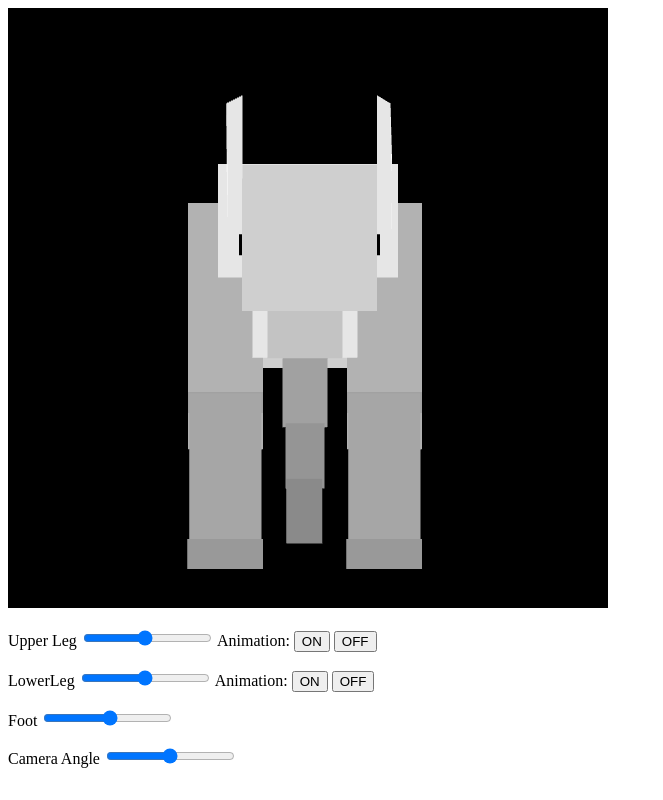
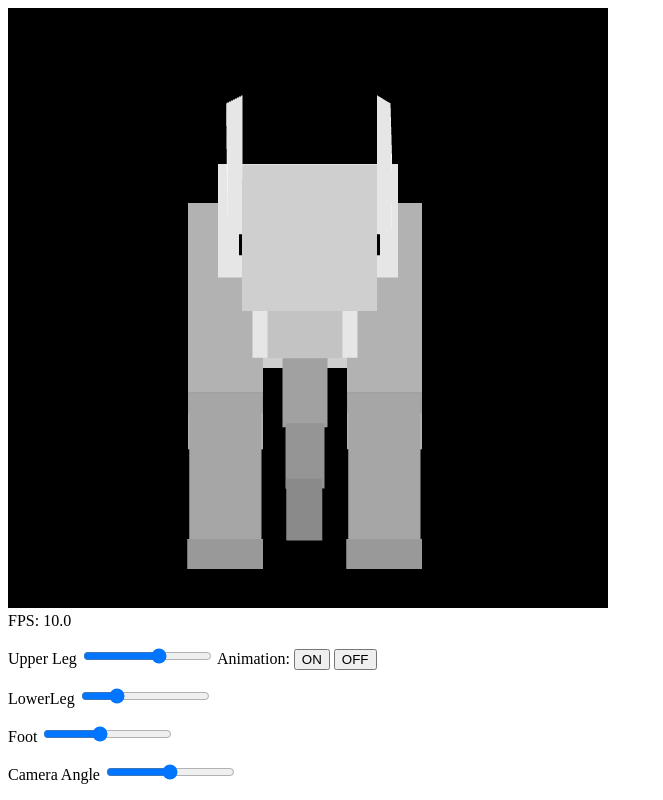
Before and after one commit to taiyatoons/CSE-160, a plain HTML site: page asgn2/src/BlockyAnimal.html in a window 1280 px wide. Shown: the whole page, without its empty margins (0-663 px from the left). Drawn offline with Linux system fonts and the light colour scheme; animation ran at ten frames a second.

Commit message:
everything mostly implemented for asgn2 (need to de-spaghetify)

```diff
--- a/asgn2/src/BlockyAnimal.html
+++ b/asgn2/src/BlockyAnimal.html
@@ -11,21 +11,22 @@
     Please use a browser that supports canvas
   </canvas>
 
+
+  <div id="fps">
+  fps: XX
+  </div>
   <p>
-  Upper Leg <input type="range" min="-15" max="10" value ="-3" class"slider" id="upperLegSlide">
+  Upper Leg <input type="range" min="-15" max="10" value ="0" class="slider" id="upperLegSlide">
   Animation:
-  <button type="button" id="animationYellowOnButton">ON</button>
-  <button type="button" id="animationYellowOffButton">OFF</button>
+  <button type="button" id="animationOnButton">ON</button>
+  <button type="button" id="animationOffButton">OFF</button>
   <p>
-  LowerLeg <input type="range" min="-10" max="30" value ="10" class"slider" id="lowerLegSlide">
-  Animation:
-  <button type="button" id="animationMagentaOnButton">ON</button>
-  <button type="button" id="animationMagentaOffButton">OFF</button>
+  LowerLeg <input type="range" min="-10" max="30" value ="0" class="slider" id="lowerLegSlide">
   <p>
-  Foot <input type="range" min="-5" max="6.5" value ="1" class"slider" id="footSlide">
+  Foot <input type="range" min="-5" max="6.5" value ="0" class="slider" id="footSlide">
 
   <p>
-  Camera Angle <input type="range" min="-180" max="180" value ="0" class"slider" id="angleSlide">
+  Camera Angle <input type="range" min="-180" max="180" value ="0" class="slider" id="angleSlide">
   </p>
 
   <script src="../lib/webgl-utils.js"></script>
--- a/asgn2/src/BlockyAnimal.js
+++ b/asgn2/src/BlockyAnimal.js
@@ -16,6 +16,8 @@ var FSHADER_SOURCE = `
     gl_FragColor = u_FragColor;
   }`
 
+
+// setup
 let canvas;
 let gl;
 let a_Position;
@@ -23,6 +25,17 @@ let u_FragColor;
 let u_Size;
 let u_ModelMatrix;
 let u_GlobalRotateMatrix;
+
+// camera
+let g_isDragging = false;
+let g_lastX = 0;
+let g_lastY = 0;
+let g_rotateY = 0; // up/down
+let g_rotateX = 0; // left/right
+
+// performance
+let g_lastFrameTime = performance.now();
+let g_fps = 0;
 
 function setupWebGL() {
   // Retrieve <canvas> element
@@ -79,18 +92,6 @@ function connectVariablesToGLSL() {
 
 }
 
-// Constants
-const POINT = 0;
-const TRIANGLE = 1;
-const CIRCLE = 2;
-
-// denoted 'g_' for global variable -- UI globals
-let g_selectedColor=[1.0,1.0,1.0,1.0];
-let g_selectedSize=5;
-let g_selectedType=POINT;
-let g_selectedSegs=5;
-
-
 let g_globalAngle=0;
 
 // front legs
@@ -103,19 +104,20 @@ let g_backUpperLegAngle=0;
 let g_backLowerLegAngle=0;
 let g_backFootAngle=0;
 
-let g_magentaAngle=0;
-let g_yellowAnimation=false;
-let g_magentaAnimation=false;
+// animation
+let g_idleAnimation = false;
+let g_frontFootAngle = 0;
+let g_breathe=0;
+let g_trunkAngle=0;
+let g_headBob=0;
+let g_earFlap=0;
+
 
 function addActionsForHtmlUI() {
 
-  // magenta animation
-  document.getElementById('animationMagentaOffButton').onclick = function() { g_magentaAnimation=false;};
-  document.getElementById('animationMagentaOnButton').onclick = function() { g_magentaAnimation=true;};
-
-  // yellow animation
-  document.getElementById('animationYellowOffButton').onclick = function() { g_yellowAnimation=false;};
-  document.getElementById('animationYellowOnButton').onclick = function() { g_yellowAnimation=true;};
+  // animation
+  document.getElementById('animationOffButton').onclick = function() { g_idleAnimation=false;};
+  document.getElementById('animationOnButton').onclick = function() { g_idleAnimation=true;};
 
   document.getElementById('upperLegSlide').addEventListener('mousemove', function() { g_upperLegAngle = this.value; renderScene(); });
   document.getElementById('lowerLegSlide').addEventListener('mousemove', function() { g_lowerLegAngle = this.value; renderScene(); });
@@ -135,17 +137,33 @@ function main() {
   // set up actions for the HTML UI elements
   addActionsForHtmlUI();
 
-  canvas.onmousedown = click;
-  canvas.onmousemove = function(ev) { if(ev.buttons == 1) { renderScene() } };
+  canvas.onmousedown = function(ev) {
+    g_isDragging = true;
+    g_lastX = ev.clientX;
+    g_lastY = ev.clientY;
+  };
+
+  canvas.onmouseup = function() {
+    g_isDragging = false;
+  };
+
+  canvas.onmousemove = function(ev) {
+    if (!g_isDragging) return;
+
+    let dx = ev.clientX - g_lastX;
+    let dy = ev.clientY - g_lastY;
+
+    g_rotateX += dx * 0.5; // left/right
+    g_rotateY += dy * 0.5; // up/down
+
+    g_lastX = ev.clientX;
+    g_lastY = ev.clientY;
+
+  };
 
   // Specify the color for clearing <canvas>
   gl.clearColor(0.0, 0.0, 0.0, 1.0);
 
-  // Clear <canvas>
-  // gl.clear(gl.COLOR_BUFFER_BIT);
-
-  // gl.uniform4f(u_FragColor, 1.0, 1.0, 1.0, 1.0); // red
-  // renderScene();
   requestAnimationFrame(tick);
 }
 
@@ -154,35 +172,63 @@ var g_seconds=performance.now()/1000.0-g_startTime;
 
 function tick() {
 
-  g_seconds=performance.now()/1000.0-g_startTime;
+  let now = performance.now();
+
+  let delta = now - g_lastFrameTime;
+  g_lastFrameTime = now;
+
+  g_fps = 1000 / delta;
+
+  // update time
+  g_seconds = now / 1000.0 - g_startTime;
+  // g_seconds=performance.now()/1000.0-g_startTime;
   // console.log(performance.now());
 
   updateAnimationAngles();
 
   renderScene();
 
+  sendTextToHTML("FPS: " + g_fps.toFixed(1), "fps");
+
   requestAnimationFrame(tick);
 }
 var g_shapesList = [];
 
-function click(ev) {
+function updateAnimationAngles() {
+  if (g_idleAnimation) {
 
-  let [x,y] = convertCoordinatesEventToGL(ev);
-  g_shapesList.push([x, y]);
+    let headCycle = Math.sin(g_seconds * 0.8);
+    let bodyCycle = Math.sin(g_seconds * 0.8 - 0.3);
 
-  // draw every shape that is supposed to be in the canvas
-  renderScene();
+    // breathing
+    // g_breathe = 0.03 * Math.sin(g_seconds * 1.5);
+    g_breathe = 0.02 * (bodyCycle + 1) / 2;
 
-}
+    // trunk
+    g_trunkAngle = 2.5 * Math.sin(g_seconds * 1.2 + 1);
 
-function updateAnimationAngles() {
-  if (g_yellowAnimation) {
-    g_yellowAngle = (45*Math.sin(g_seconds));
+    g_frontFootAngle = -7;
+
+    // legs (idle shift)
+    g_upperLegAngle = -3 + 2 * Math.sin(g_seconds);
+    g_lowerLegAngle = 10 + 1.5 * Math.sin(g_seconds + Math.PI);
+    g_footAngle = 1 + Math.sin(g_seconds);
+
+    // head
+    // g_headBob = 3 * Math.sin(g_seconds * 0.8);
+    g_headBob = 3 * headCycle;
+
+    // ears
+    g_earFlap = 2 * Math.sin(g_seconds * 1.5 + 2);
+
+  } else {
+    // reset to neutral
+    g_breathe = 0;
+    g_trunkAngle = 0;
+    g_headBob = 0;
+    g_earFlap = 0;
+    g_frontFootAngle = g_footAngle;
   }
-  if (g_magentaAnimation) {
-    g_magentaAngle = (45*Math.sin(3*g_seconds));
-  }
-
 }
 
 // draw every shape that is supposed to be in the canvas
@@ -191,26 +237,22 @@ function renderScene() {
   // Check the time at the start of this function
 
   // Pass the matrix to u_ModelMatrix attribute
-  var globalRotMat=new Matrix4().rotate(g_globalAngle,0,1,0);
+  // var globalRotMat=new Matrix4().rotate(g_globalAngle,0,1,0);
+  var globalRotMat = new Matrix4()
+    .rotate(g_globalAngle, 0, 1, 0) // slider rotation (Y axis)
+    .rotate(g_rotateX, 0, 1, 0)     // mouse horizontal drag
+    .rotate(g_rotateY, 1, 0, 0);    // mouse vertical drag
   gl.uniformMatrix4fv(u_GlobalRotateMatrix, false, globalRotMat.elements);
 
   // Clear <canvas>
   gl.clear(gl.COLOR_BUFFER_BIT | gl.DEPTH_BUFFER_BIT);
-  // gl.clear(gl.COLOR_BUFFER_BIT);
-
-  // Draw a test triangle
-  // drawTriangle3D( [-1.0,0.0,0.0, -0.5,-1.0,0.0, 0.0,0.0,0.0]);
 
 
-  // drawCube()
-
   // main body -------------------------------------------
-  // Draw a cube (red)
   let body = new Cube("body");
   body.color = [0.9,0.9,0.9,1.0];
-  //var bodyCoordinatesMat=new Matrix4(body.matrix);
   body.matrix.translate(-.3, 0, 0);
-  body.matrix.scale(0.6, .4, .8);
+  body.matrix.scale(0.6, 0.4 + g_breathe * 0.7, 0.8);
 
   body.render();
   // --------------------------------------------------
@@ -225,9 +267,9 @@ function renderScene() {
   // attach to body space (tweak this!)
   headBase.matrix.translate(-0.525, 0.15, -0.22);
 
-
   // tilt head downward like your sketch
-  headBase.matrix.rotate(-25, 0,0,1);
+  // headBase.matrix.rotate(-25, 0,0,1);
+  headBase.matrix.rotate(-25 + g_headBob, 0,0,1);
 
   let headMatrix = new Matrix4(headBase.matrix);
 
@@ -274,7 +316,8 @@ function renderScene() {
   earL.matrix = new Matrix4(headTopMatrix);
 
   earL.matrix.translate(0.03, .2, -.048);
-  earL.matrix.rotate(30, 0,0,1);
+  // earL.matrix.rotate(30, 0,0,1);
+  earL.matrix.rotate(30 + g_earFlap, 0,0,1);
 
   let earLMatrix = new Matrix4(earL.matrix);
 
@@ -289,7 +332,8 @@ function renderScene() {
   earR.matrix = new Matrix4(headTopMatrix);
 
   earR.matrix.translate(0.03, .2, .45);
-  earR.matrix.rotate(30, 0,0,1);
+  // earR.matrix.rotate(30, 0,0,1);
+  earR.matrix.rotate(30 - g_earFlap, 0,0,1);
 
   let earRMatrix = new Matrix4(earR.matrix);
 
@@ -323,7 +367,8 @@ function renderScene() {
   trunk1.matrix = new Matrix4(snoutMatrix);
 
   trunk1.matrix.translate(0.14, -0.24, .05);
-  trunk1.matrix.rotate(10, 0,0,1);
+  // trunk1.matrix.rotate(10, 0,0,1);
+  trunk1.matrix.rotate(10 + g_trunkAngle, 0,0,1);
 
   let trunk1Matrix = new Matrix4(trunk1.matrix);
 
@@ -335,7 +380,8 @@ function renderScene() {
   trunk2.matrix = new Matrix4(trunk1Matrix);
 
   trunk2.matrix.translate(0.05, -0.21, .01);
-  trunk2.matrix.rotate(10, 0,0,1);
+  // trunk2.matrix.rotate(10, 0,0,1);
+  trunk2.matrix.rotate(10 + g_trunkAngle * 1.2, 0,0,1);
 
   let trunk2Matrix = new Matrix4(trunk2.matrix);
 
@@ -346,11 +392,13 @@ function renderScene() {
   trunk3.color = [0.6,0.6,0.6,1];
   trunk3.matrix = new Matrix4(trunk2Matrix);
 
-  trunk3.matrix.translate(.04, -0.2, 0.003);
-  trunk3.matrix.rotate(10, 0,0,1);
+  trunk3.matrix.translate(.04, -0.19, 0.003);
+  // trunk3.matrix.rotate(10, 0,0,1);
+  trunk3.matrix.rotate(10 + g_trunkAngle * 1.4, 0,0,1);
 
   trunk3.matrix.scale(0.12, 0.2, 0.12);
   trunk3.render();
+
 
   let eyeL = new Cylinder();
   eyeL.color = [0,0,0,1];
@@ -359,7 +407,7 @@ function renderScene() {
   // position stays the same
   eyeL.matrix.translate(0.2, 0.2, 0.43);
   eyeL.matrix.rotate(90, 1, 0, 0)
-  // flatten it into a "disk-like" eye
+  // squish
   eyeL.matrix.scale(0.03, 0.03, 0.07);
 
   eyeL.render();
@@ -368,10 +416,9 @@ function renderScene() {
   eyeR.color = [0,0,0,1];
   eyeR.matrix = new Matrix4(headTopMatrix);
 
-  // position stays the same
   eyeR.matrix.translate(0.2, 0.2, -0.01);
   eyeR.matrix.rotate(90, 1, 0, 0)
-  // flatten it into a "disk-like" eye
+  // squish
   eyeR.matrix.scale(0.03, 0.03, 0.07);
 
   eyeR.render();
@@ -419,7 +466,7 @@ function renderScene() {
 
 
   frontfootR.matrix.translate(0, .1, 0);
-  frontfootR.matrix.rotate(-g_footAngle, 1,0,0);
+  frontfootR.matrix.rotate(-g_frontFootAngle, 1,0,0);
   frontfootR.matrix.translate(0, -.1, 0);
 
   frontfootR.matrix.scale(0.25, .1, .22);
@@ -469,7 +516,7 @@ function renderScene() {
 
 
   frontfootR.matrix.translate(0, .1, 0);
-  frontfootR.matrix.rotate(-g_footAngle, 1,0,0);
+  frontfootR.matrix.rotate(-g_frontFootAngle, 1,0,0);
   frontfootR.matrix.translate(0, -.1, 0);
 
   frontfootR.matrix.scale(0.25, .1, .22);
@@ -519,9 +566,9 @@ function renderScene() {
   backfootR.matrix.translate(-0.005, 0.03, -.056);
 
 
-  frontfootR.matrix.translate(0, .1, 0);
-  frontfootR.matrix.rotate(-g_backFootAngle, 1,0,0);
-  frontfootR.matrix.translate(0, -.1, 0);
+  backfootR.matrix.translate(0, .1, 0);
+  backfootR.matrix.rotate(-g_backFootAngle, 1,0,0);
+  backfootR.matrix.translate(0, -.1, 0);
 
   backfootR.matrix.scale(0.25, .1, .22);
 
@@ -569,38 +616,15 @@ function renderScene() {
   backfootR.matrix.translate(-0.005, 0.03, -.056);
 
 
-  frontfootR.matrix.translate(0, .1, 0);
-  frontfootR.matrix.rotate(-g_backFootAngle, 1,0,0);
-  frontfootR.matrix.translate(0, -.1, 0);
+  backfootR.matrix.translate(0, .1, 0);
+  backfootR.matrix.rotate(-g_backFootAngle, 1,0,0);
+  backfootR.matrix.translate(0, -.1, 0);
 
   backfootR.matrix.scale(0.25, .1, .22);
 
   backfootR.render()
   // ------------------------------------------------
 
-}
-
-function graphToWorld(x, y, z = 0) {
-  // map 0–25 → roughly -1 to +1 (or whatever scale you want)
-  let wx = (x / 25) * 2 - 1;
-  let wy = (y / 20) * 2 - 1;
-
-  return [wx, wy, z];
-}
-
-function placeCubeFromGraph(x, y, z, sx, sy, sz, color) {
-  let [wx, wy, wz] = graphToWorld(x, y, z);
-
-  let m = new Matrix4();
-  m.translate(wx, wy, wz);
-  m.scale(sx, sy, sz);
-
-  let c = new Cube();
-  c.matrix = m;
-
-  if (color) c.color = color;
-
-  c.render();
 }
 
 function sendTextToHTML(text, htmlID) {
```
